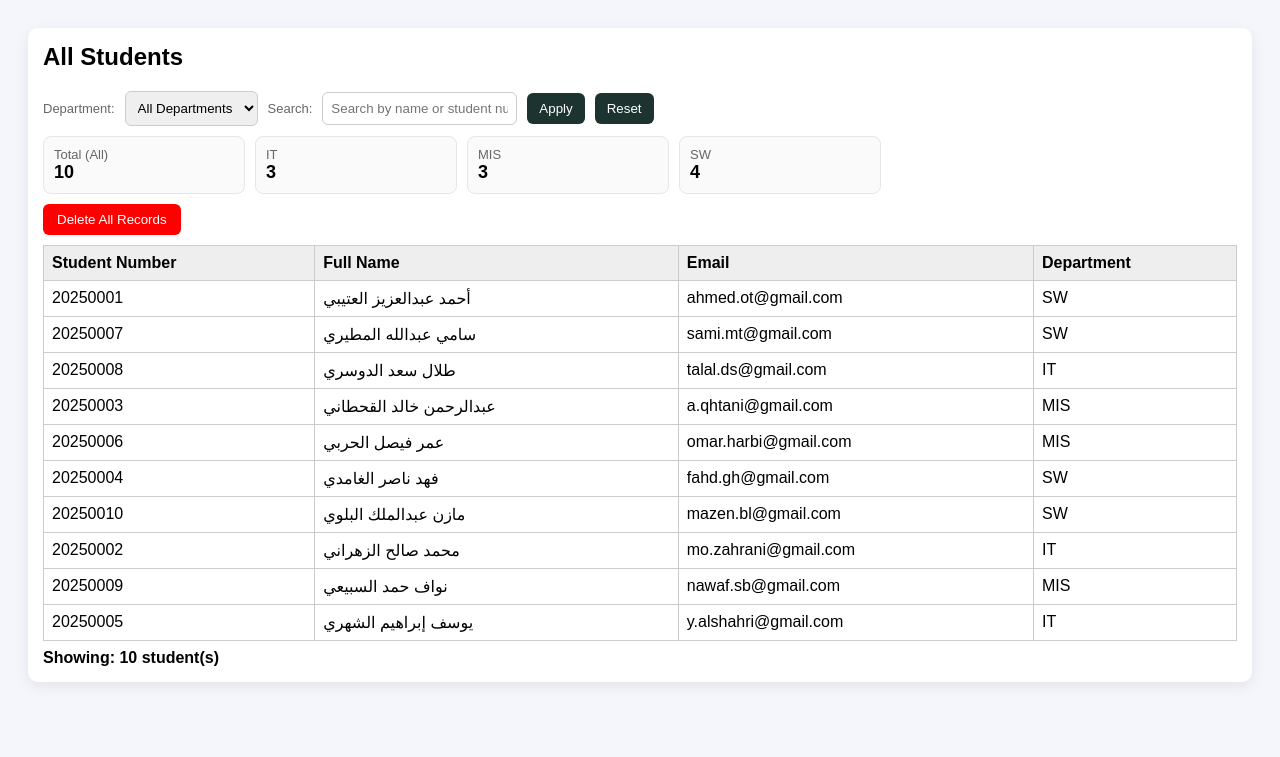
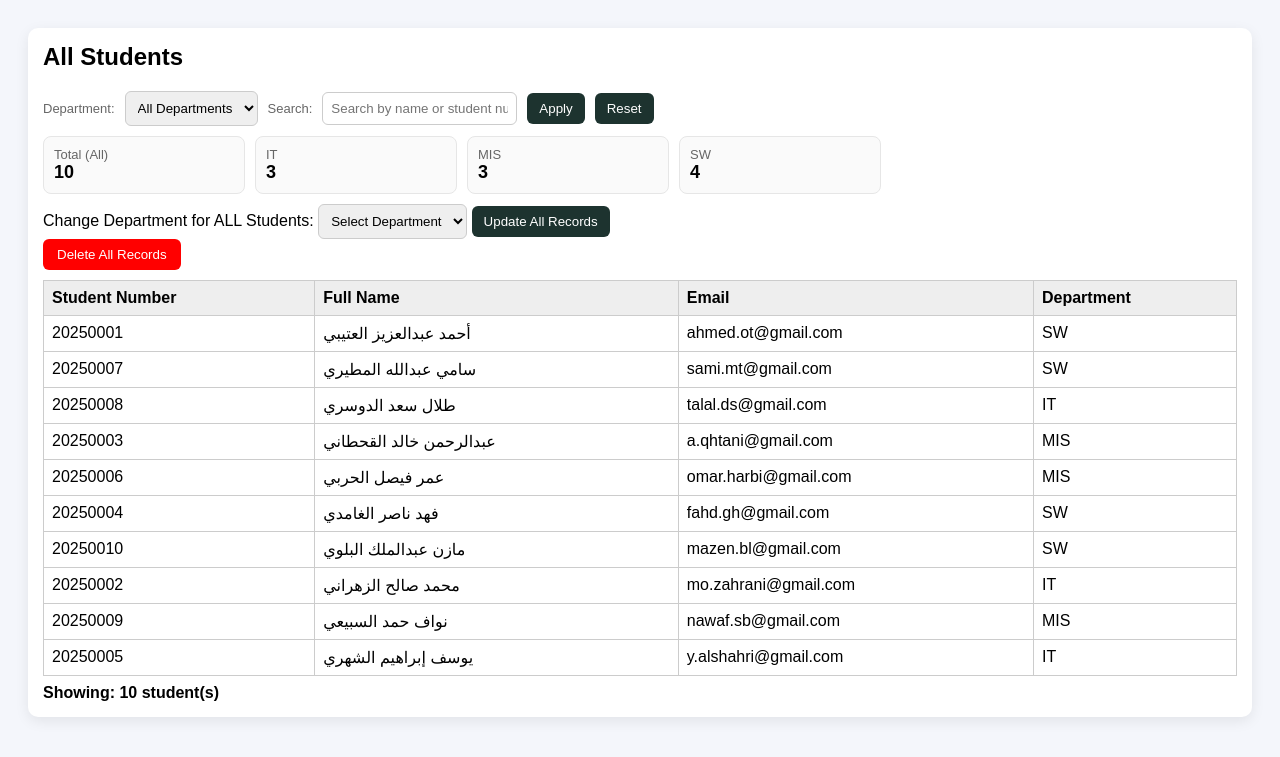
Before and after one commit to iMUGRx/students-filter-assignment, a PHP site: page / in a window 1280 px wide. Shown: the top 757 px of the page. Run offline with PHP 8.4, Linux system fonts and the light colour scheme; data comes from the database, SQL or seed files in the repository.

Commit message:
Add update all records feature

```diff
--- a/index.php
+++ b/index.php
@@ -132,6 +132,22 @@
         </div>
       <?php endforeach; ?>
     </div>
+    <form method="POST">
+      <label>Change Department for ALL Students:</label>
+
+      <select name="new_department" required>
+        <option value="">Select Department</option>
+        <option value="IT">IT</option>
+        <option value="SW">SW</option>
+        <option value="mis">mis</option>
+        <option value="cs">cs</option>
+      </select>
+
+      <button type="submit" name="update_all">
+        Update All Records
+      </button>
+    </form>
+
     <form method="POST" onsubmit="return confirm('Are you sure you want to delete all records?');">
       <button type="submit" name="delete_all" style="background:red;color:white;padding:8px 14px;border:none;border-radius:6px;">
         Delete All Records
--- a/students_filter.php
+++ b/students_filter.php
@@ -80,6 +80,19 @@ if ($allTotalRes) {
   $allTotal = (int)($allTotalRes->fetch_assoc()["total"] ?? 0);
 }
 
+/* ===== Update ALL records ===== */
+if (isset($_POST['update_all'])) {
+
+  $newDepartment = $_POST['new_department'];
+
+  $stmt = $conn->prepare("UPDATE students SET department=?");
+  $stmt->bind_param("s", $newDepartment);
+  $stmt->execute();
+
+  header("Location: index.php");
+  exit;
+}
+
 if (isset($_POST['delete_all'])) {
   $conn->query("DELETE FROM students");
   header("Location: index.php");
```
